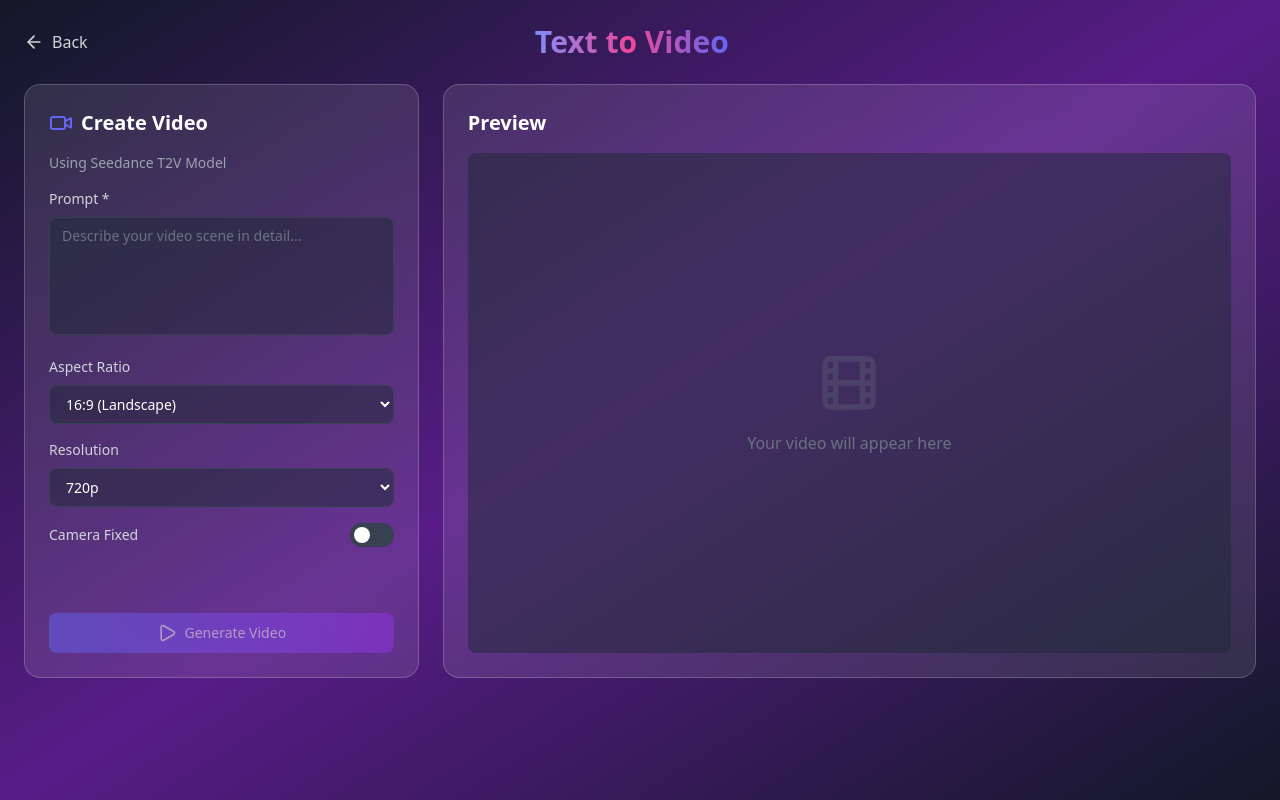
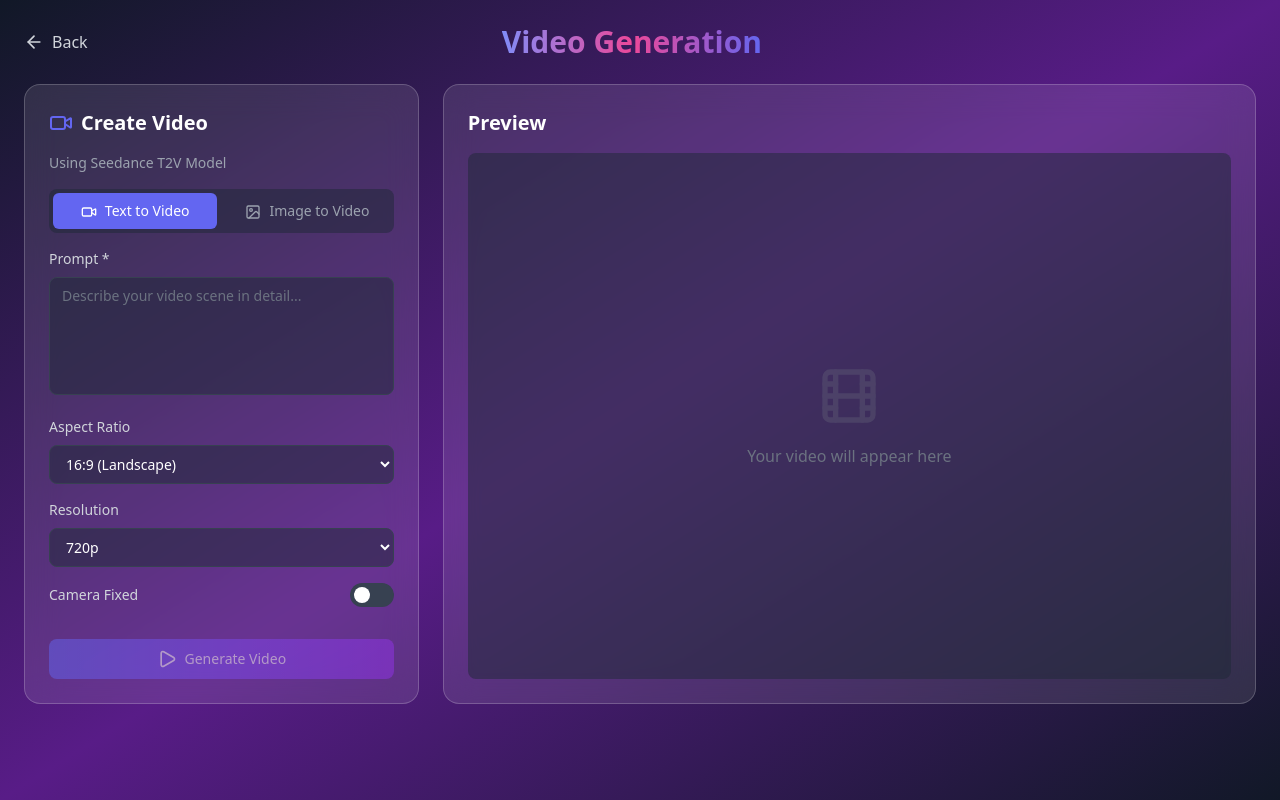
Before and after one commit to Android-by-Kotlin/OneAI-2.0-AndWeb, a React (Vite) app: page /text-to-video in a window 1280 px wide. Built offline with nearby package versions, Linux system fonts and the light colour scheme; no server answers; sample sign-in values are in the browser's storage.

Commit message:
Add Image to Video mode toggle in Video Generation page

```diff
--- a/src/pages/TextToVideoPage.tsx
+++ b/src/pages/TextToVideoPage.tsx
@@ -1,13 +1,16 @@
 import { useState } from 'react';
 import { useNavigate } from 'react-router-dom';
 import { motion, AnimatePresence } from 'framer-motion';
-import { ArrowLeft, Video, Loader2, Download, X, Play, Film } from 'lucide-react';
+import { ArrowLeft, Video, Loader2, Download, X, Play, Film, Image } from 'lucide-react';
 import { generateTextToVideo, pollForTextToVideo } from '../services/textToVideoService';
+import { generateImageToVideo, pollForImageToVideo } from '../services/imageToVideoService';
 
 const TextToVideoPage = () => {
   const navigate = useNavigate();
 
+  const [mode, setMode] = useState<'text' | 'image'>('text');
   const [prompt, setPrompt] = useState('');
+  const [imageUrl, setImageUrl] = useState<string>('');
   const [aspectRatio, setAspectRatio] = useState('16:9');
   const [resolution, setResolution] = useState('720p');
   const [cameraFixed, setCameraFixed] = useState(false);
@@ -18,6 +21,11 @@ const TextToVideoPage = () => {
   const [isPolling, setIsPolling] = useState(false);
 
   const handleGenerate = async () => {
+    if (mode === 'image' && !imageUrl.trim()) {
+      setError('Please enter an image URL');
+      return;
+    }
+
     if (!prompt.trim()) {
       setError('Please enter a prompt');
       return;
@@ -29,6 +37,7 @@ const TextToVideoPage = () => {
     setGenerationTime(null);
 
     try {
+      if (mode === 'text') {
         const result = await generateTextToVideo(prompt, aspectRatio, resolution, cameraFixed);
 
         if (result.videoUrl) {
@@ -43,8 +52,24 @@ const TextToVideoPage = () => {
           setIsPolling(false);
           setIsGenerating(false);
         }
+      } else {
+        const result = await generateImageToVideo(imageUrl.trim(), prompt, '');
+
+        if (result.videoUrl) {
+          setVideoUrl(result.videoUrl);
+          setGenerationTime(result.generationTime || null);
+          setIsGenerating(false);
+        } else if (result.requestId) {
+          setIsPolling(true);
+          const pollResult = await pollForImageToVideo(result.requestId);
+          setVideoUrl(pollResult.videoUrl);
+          setGenerationTime(pollResult.generationTime || null);
+          setIsPolling(false);
+          setIsGenerating(false);
+        }
+      }
     } catch (err: any) {
-      console.error('Text-to-video error:', err);
+      console.error('Video generation error:', err);
       setError(err.message || 'Failed to generate video');
       setIsGenerating(false);
       setIsPolling(false);
@@ -55,7 +80,7 @@ const TextToVideoPage = () => {
     if (videoUrl) {
       const link = document.createElement('a');
       link.href = videoUrl;
-      link.download = `text-to-video-${Date.now()}.mp4`;
+      link.download = `${mode}-to-video-${Date.now()}.mp4`;
       document.body.appendChild(link);
       link.click();
       document.body.removeChild(link);
@@ -74,7 +99,7 @@ const TextToVideoPage = () => {
             <ArrowLeft className="w-5 h-5" />
             Back
           </button>
-          <h1 className="text-3xl font-bold gradient-text">Text to Video</h1>
+          <h1 className="text-3xl font-bold gradient-text">Video Generation</h1>
           <div className="w-20"></div>
         </div>
 
@@ -91,8 +116,67 @@ const TextToVideoPage = () => {
                 <Video className="w-6 h-6 text-primary" />
                 <h2 className="text-xl font-bold text-white">Create Video</h2>
               </div>
-              <p className="text-gray-400 text-sm">Using Seedance T2V Model</p>
+              <p className="text-gray-400 text-sm">Using Seedance {mode === 'text' ? 'T2V' : 'I2V'} Model</p>
             </div>
+
+            {/* Mode Toggle */}
+            <div className="flex gap-2 p-1 bg-gray-800/50 rounded-lg">
+              <button
+                onClick={() => setMode('text')}
+                disabled={isGenerating}
+                className={`flex-1 py-2 px-3 rounded-md text-sm font-medium transition-colors ${
+                  mode === 'text'
+                    ? 'bg-primary text-white'
+                    : 'text-gray-400 hover:text-white'
+                }`}
+              >
+                <Video className="w-4 h-4 inline mr-2" />
+                Text to Video
+              </button>
+              <button
+                onClick={() => setMode('image')}
+                disabled={isGenerating}
+                className={`flex-1 py-2 px-3 rounded-md text-sm font-medium transition-colors ${
+                  mode === 'image'
+                    ? 'bg-primary text-white'
+                    : 'text-gray-400 hover:text-white'
+                }`}
+              >
+                <Image className="w-4 h-4 inline mr-2" />
+                Image to Video
+              </button>
+            </div>
+
+            {/* Image URL Input (for Image mode) */}
+            {mode === 'image' && (
+              <div>
+                <label className="block text-sm font-medium text-gray-300 mb-2">
+                  Image URL *
+                </label>
+                <input
+                  type="text"
+                  value={imageUrl}
+                  onChange={(e) => setImageUrl(e.target.value)}
+                  placeholder="https://example.com/image.jpg"
+                  className="w-full px-3 py-2 bg-gray-800/50 border border-gray-700 rounded-lg text-white placeholder-gray-500 focus:outline-none focus:ring-2 focus:ring-primary/50 text-sm"
+                  disabled={isGenerating}
+                />
+              </div>
+            )}
+
+            {/* Image Preview (for Image mode) */}
+            {mode === 'image' && imageUrl && (
+              <div className="relative bg-gray-800/50 rounded-lg" style={{ height: '200px' }}>
+                <img
+                  src={imageUrl}
+                  alt="Input"
+                  className="w-full h-full object-contain rounded-lg"
+                  onError={(e) => {
+                    e.currentTarget.style.display = 'none';
+                  }}
+                />
+              </div>
+            )}
 
             {/* Prompt Input */}
             <div>
@@ -102,13 +186,16 @@ const TextToVideoPage = () => {
               <textarea
                 value={prompt}
                 onChange={(e) => setPrompt(e.target.value)}
-                placeholder="Describe your video scene in detail..."
+                placeholder={mode === 'text' ? 'Describe your video scene in detail...' : 'Describe the motion and action...'}
                 className="w-full px-3 py-2 bg-gray-800/50 border border-gray-700 rounded-lg text-white placeholder-gray-500 focus:outline-none focus:ring-2 focus:ring-primary/50 resize-none text-sm"
-                rows={5}
+                rows={mode === 'text' ? 5 : 3}
                 disabled={isGenerating}
               />
             </div>
 
+            {/* Text to Video Settings */}
+            {mode === 'text' && (
+              <>
                 {/* Aspect Ratio */}
                 <div>
                   <label className="block text-sm font-medium text-gray-300 mb-2">
@@ -161,6 +248,8 @@ const TextToVideoPage = () => {
                     />
                   </button>
                 </div>
+              </>
+            )}
 
             {/* Spacer */}
             <div className="flex-1"></div>
@@ -168,7 +257,7 @@ const TextToVideoPage = () => {
             {/* Generate Button */}
             <button
               onClick={handleGenerate}
-              disabled={isGenerating || !prompt.trim()}
+              disabled={isGenerating || !prompt.trim() || (mode === 'image' && !imageUrl.trim())}
               className="w-full py-2.5 bg-gradient-to-r from-primary to-purple-600 text-white font-medium text-sm rounded-lg hover:opacity-90 transition-all disabled:opacity-50 disabled:cursor-not-allowed flex items-center justify-center gap-2"
             >
               {isGenerating ? (
```
Lines whose indentation alone changed are shown as unchanged.
